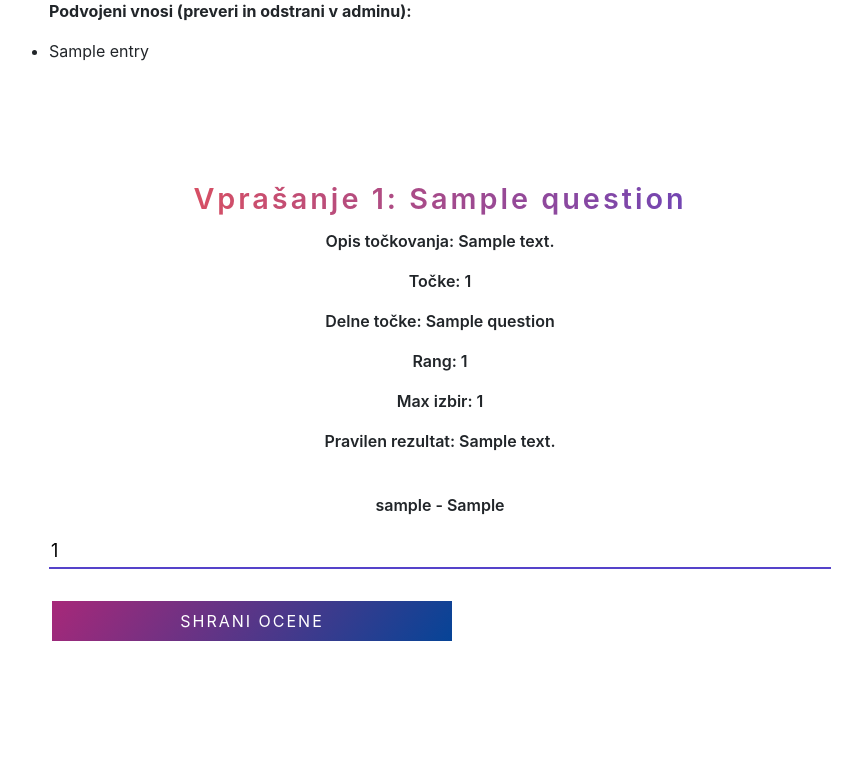
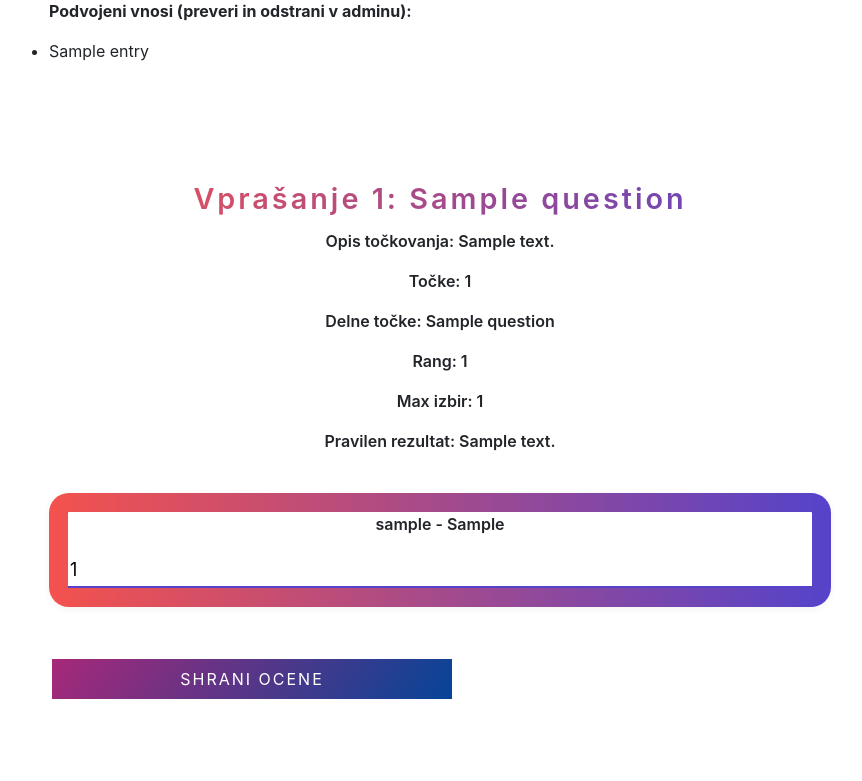
Before and after one commit to matejmeglic/eurovisionfantasy, a Django app: template polls/templates/polls/checkresults.html in a window 1280 px wide. Shown: the part 155-936 px from the top of the page, without its empty margins (200-1062 px from the left). Before the commit the page ends 796 px from the top, so only its background shows below. Run offline with Django 5.2, Linux system fonts and the light colour scheme; tables that the repository leaves empty hold one stand-in row (values such as "Sample post"); the template is opened without the code that fills it: values that come from a table or form of the project are taken from there, most other values are stand-ins (such as "Sample title", 1, 10 or a date in 2020); some libraries are stand-ins or nearby versions.

Commit message:
add border around answers

```diff
--- a/polls/static/polls/styles.css
+++ b/polls/static/polls/styles.css
@@ -10,11 +10,13 @@
 /* Large Devices, .visible-lg-* */
 @media (min-width: 1200px) {}
 
-html, body {
-  overflow-x: hidden;
+html,
+body {
+    overflow-x: hidden;
 }
+
 body {
-  position: relative
+    position: relative
 }
 
 .get-in-touch {
@@ -194,11 +196,27 @@ body {
 }
 
 ul.no_bullets {
-    list-style-type: none; /* Remove bullets */
-    padding: 0; /* Remove padding */
-    margin: 0; /* Remove margins */
-  }
+    list-style-type: none;
+    /* Remove bullets */
+    padding: 0;
+    /* Remove padding */
+    margin: 0;
+    /* Remove margins */
+}
 
 .small_font {
     font-size: 85%;
 }
+
+.answer-box {
+    border: 3px solid transparent;
+    border-radius: 20px;
+    padding: 16px;
+    margin-bottom: 20px;
+    background-origin: border-box;
+    background-clip: content-box, border-box;
+    background-image:
+        linear-gradient(#fff, #fff),
+        linear-gradient(to right, #f4524d, #5543ca);
+    box-shadow: 0 2px 8px rgba(0, 0, 0, 0.05);
+}
--- a/polls/templates/polls/checkresults.html
+++ b/polls/templates/polls/checkresults.html
@@ -41,6 +41,7 @@
       {% endif %} {% endfor %}<br />
       {% for answer in answers %} {% if question.id == answer.question_id %}
 
+      <div class="answer-box">
       <p class="p_align">{{answer.userName}} - {{answer.value}} {% if answer.questionType == "multipleselect" %}
          Število oddanih držav: {{answer.countSelections}}
         {% endif %} </p>
@@ -53,6 +54,7 @@
           value="{{answer.grade}}"
         />
       </div>
+    </div>
 
       {% endif %} {% endfor %}
     </div>
```
